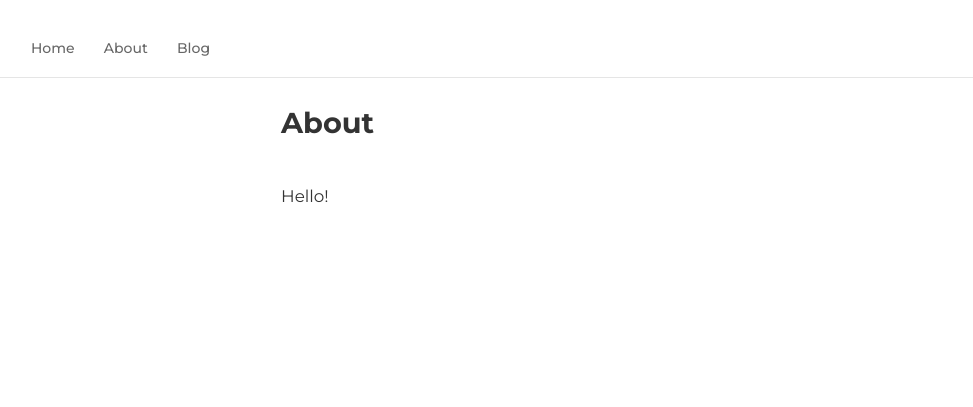
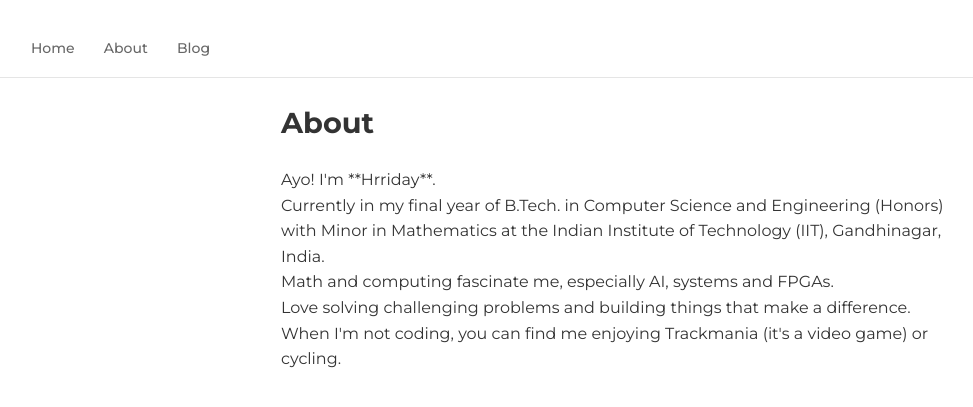
Before and after one commit to Robohrriday/Robohrriday.github.io, a Jekyll site: the page built from about.html, in a window 1280 px wide. Shown: the top 407 px of the page, without its empty margins (9-982 px from the left). Built offline with Jekyll 4.4.1, drawn with Linux system fonts in a browser that asks for light colours.

Commit message:
added about.html

```diff
--- a/about.html
+++ b/about.html
@@ -6,6 +6,13 @@ description: Learn more about me and my work
 
 <h2>About</h2>
 
-<div class="about">
-    <p>Hello!</p>
+
+<div class="home">
+    <ul>
+        <li>Ayo! I'm **Hrriday**. </li>
+        <li>Currently in my final year of B.Tech. in Computer Science and Engineering (Honors) with Minor in Mathematics at the Indian Institute of Technology (IIT), Gandhinagar, India. </li>
+        <li>Math and computing fascinate me, especially AI, systems and FPGAs.</li>
+        <li>Love solving challenging problems and building things that make a difference.</li>
+        <li>When I'm not coding, you can find me enjoying Trackmania (it's a video game) or cycling.</li>
+    </ul>
 </div>
```
Also changed, not shown: _posts/2025-09-27-building-website-with-ai.md (+1 -1 lines), _posts/2025-09-27-linear-regression-correlation.md (deleted, +0 -84 lines).
